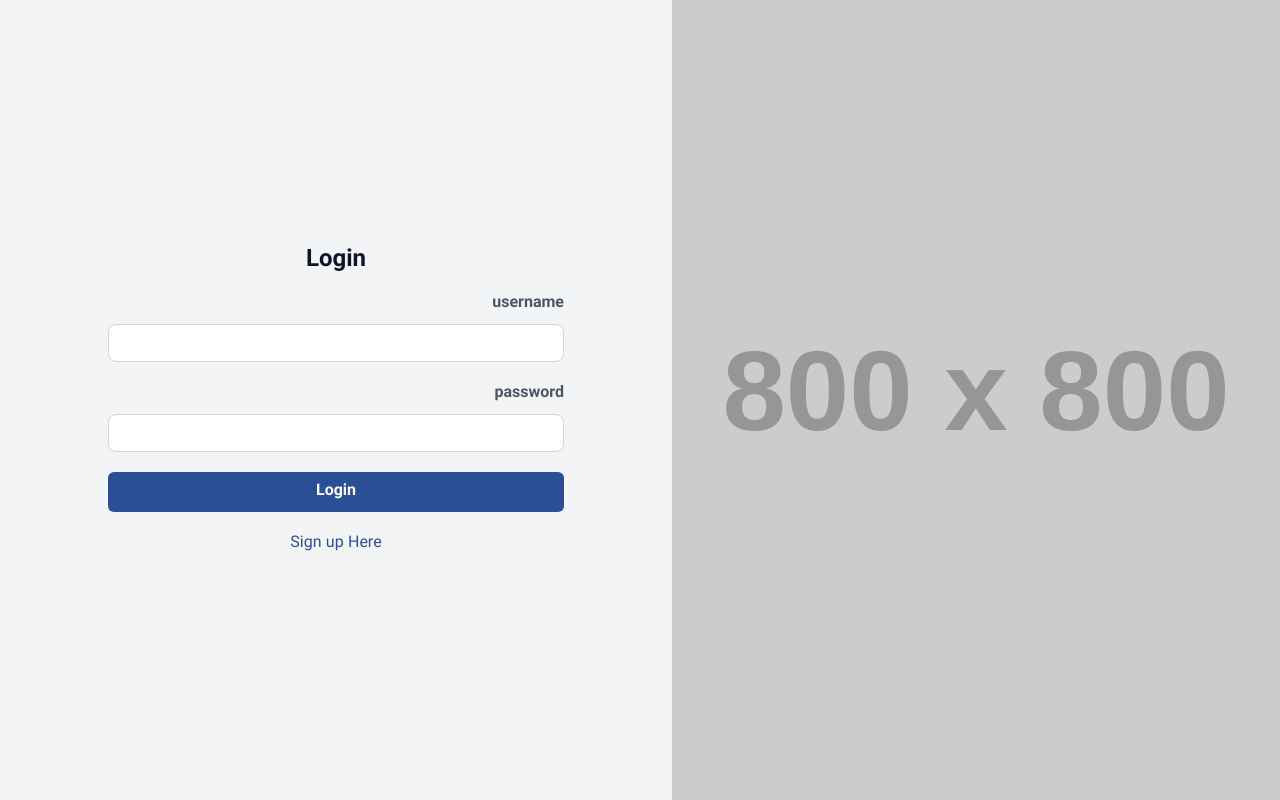
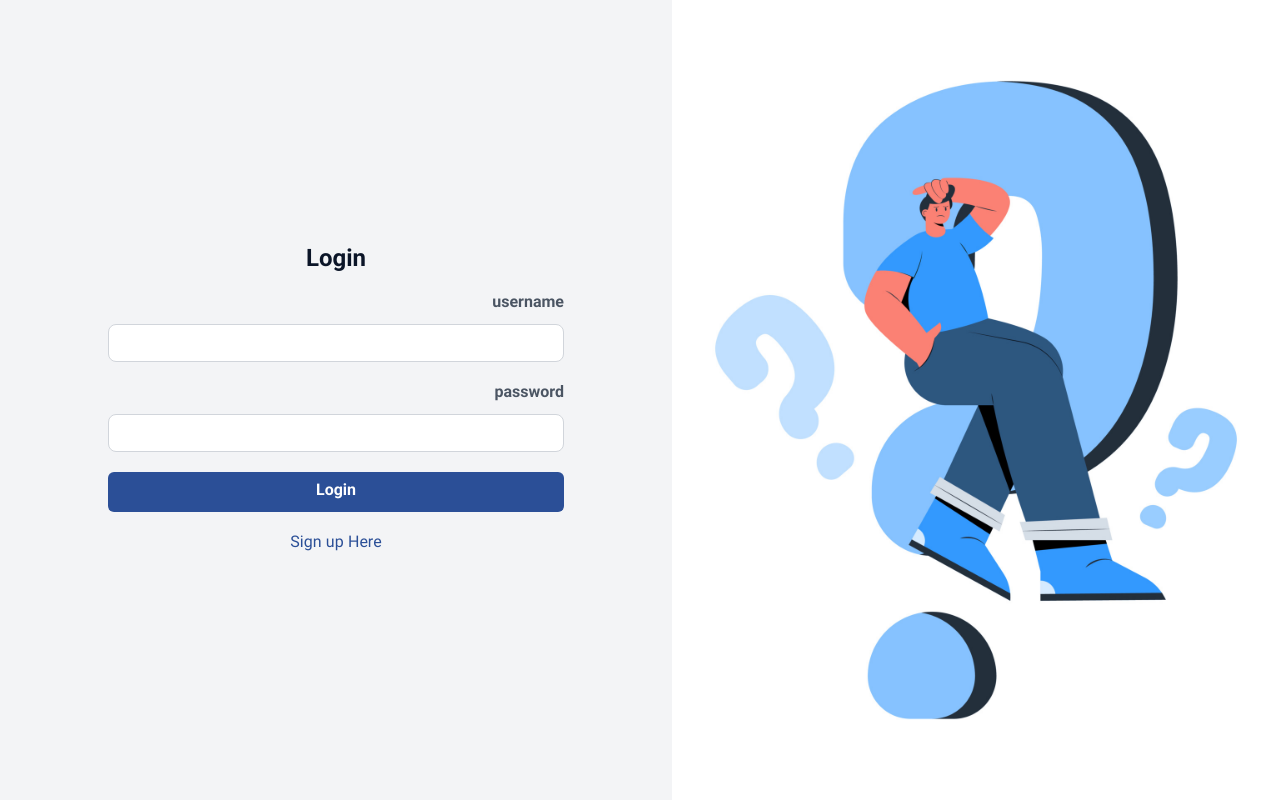
Before and after one commit to Kiyarash17/webelopers_front, a Next.js app: page /auth/login in a window 1280 px wide. Built offline with nearby package versions, Linux system fonts and the light colour scheme.

Commit message:
Update login page image

```diff
--- a/app/auth/login/page.tsx
+++ b/app/auth/login/page.tsx
@@ -5,8 +5,8 @@ export default function Page() {
     <div className="bg-gray-100 flex justify-center items-center h-screen max-h-screen overflow-hidden">
       <div className="flex-1 h-screen hidden md:block">
         <img
-          src="https://placehold.co/800x/667fff/ffffff.png?text=Your+Image&font=Montserrat"
-          alt="Placeholder Image"
+          src="/img/login.jpg"
+          alt="Login image"
           className="object-cover w-full h-full"
         />
       </div>
```
Also changed, not shown: public/img/login.jpg (added).
